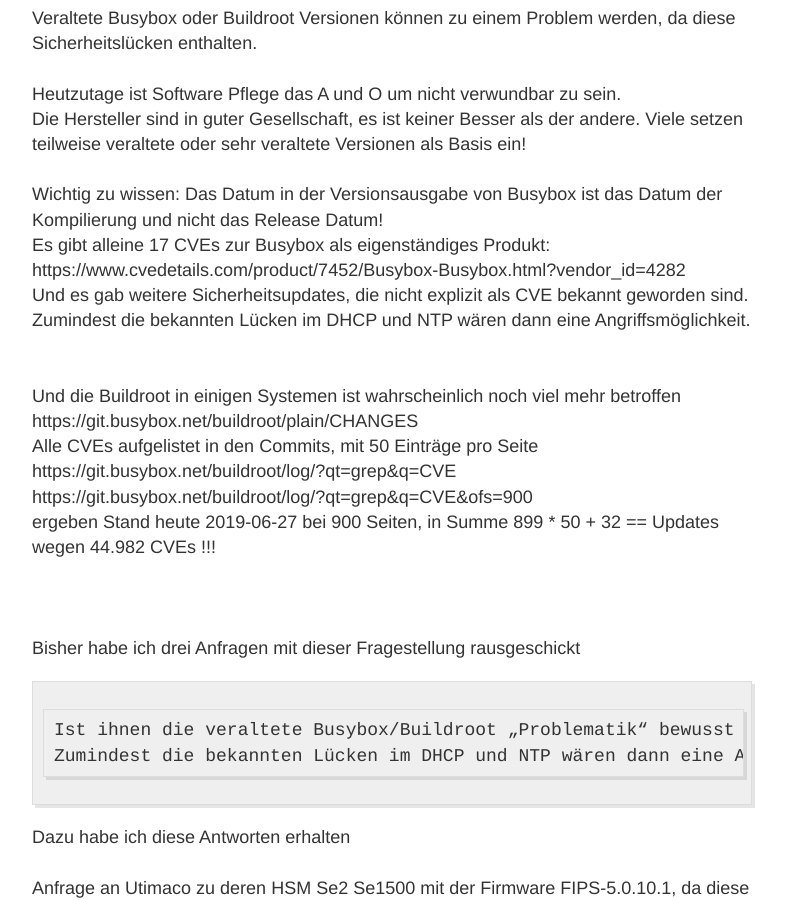
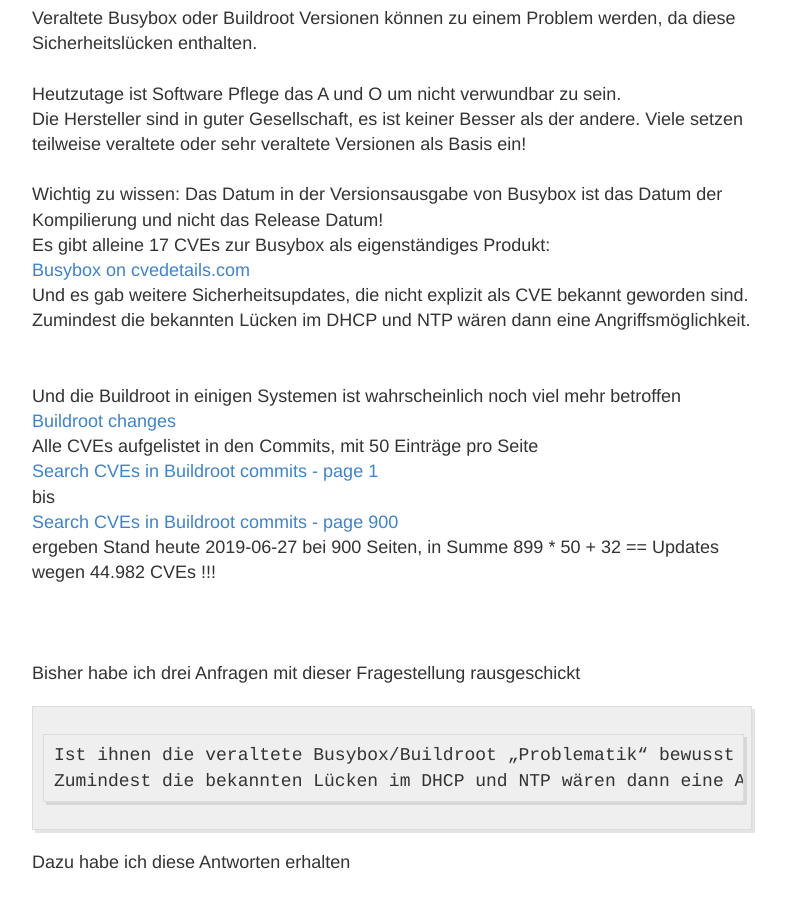
Before and after one commit to psytester/psytester.github.io, a Jekyll site: the page built from _posts/hacking_and_pentests/CVEs/2019-06-27-embedded_Linux_Busybox_Buildroot.md, in a window 1280 px wide and 900 px high, scrolled down 374 px. Shown: the whole window, without its empty margins (248-1034 px from the left). Built offline with Jekyll 4.4.1, drawn with Linux system fonts in a browser that asks for light colours.

Commit message:
Update 2019-06-27-embedded_Linux_Busybox_Buildroot.md

```diff
--- a/_posts/hacking_and_pentests/CVEs/2019-06-27-embedded_Linux_Busybox_Buildroot.md
+++ b/_posts/hacking_and_pentests/CVEs/2019-06-27-embedded_Linux_Busybox_Buildroot.md
@@ -12,16 +12,17 @@
 <br>
 Wichtig zu wissen: Das Datum in der Versionsausgabe von Busybox ist das Datum der Kompilierung und nicht das Release Datum!<br>
 Es gibt alleine 17 CVEs zur Busybox als eigenständiges Produkt:<br>
-https://www.cvedetails.com/product/7452/Busybox-Busybox.html?vendor_id=4282 <br>
+[Busybox on cvedetails.com](https://www.cvedetails.com/product/7452/Busybox-Busybox.html?vendor_id=4282) <br>
 Und es gab weitere Sicherheitsupdates, die nicht explizit als CVE bekannt geworden sind.<br>
 Zumindest die bekannten Lücken im DHCP und NTP wären dann eine Angriffsmöglichkeit.<br>
 <br>
 <br>
 Und die Buildroot in einigen Systemen ist wahrscheinlich noch viel mehr betroffen<br>
-https://git.busybox.net/buildroot/plain/CHANGES <br>
+[Buildroot changes](https://git.busybox.net/buildroot/plain/CHANGES) <br>
 Alle CVEs aufgelistet in den Commits, mit 50 Einträge pro Seite<br>
-https://git.busybox.net/buildroot/log/?qt=grep&q=CVE <br>
-https://git.busybox.net/buildroot/log/?qt=grep&q=CVE&ofs=900 <br>
+[Search CVEs in Buildroot commits - page 1](https://git.busybox.net/buildroot/log/?qt=grep&q=CVE) <br>
+bis<br>
+[Search CVEs in Buildroot commits - page 900](https://git.busybox.net/buildroot/log/?qt=grep&q=CVE&ofs=900) <br>
 ergeben Stand heute 2019-06-27 bei 900 Seiten, in Summe 899 * 50 + 32 == Updates wegen 44.982 CVEs !!!<br>
 <br>
 <br>
```
